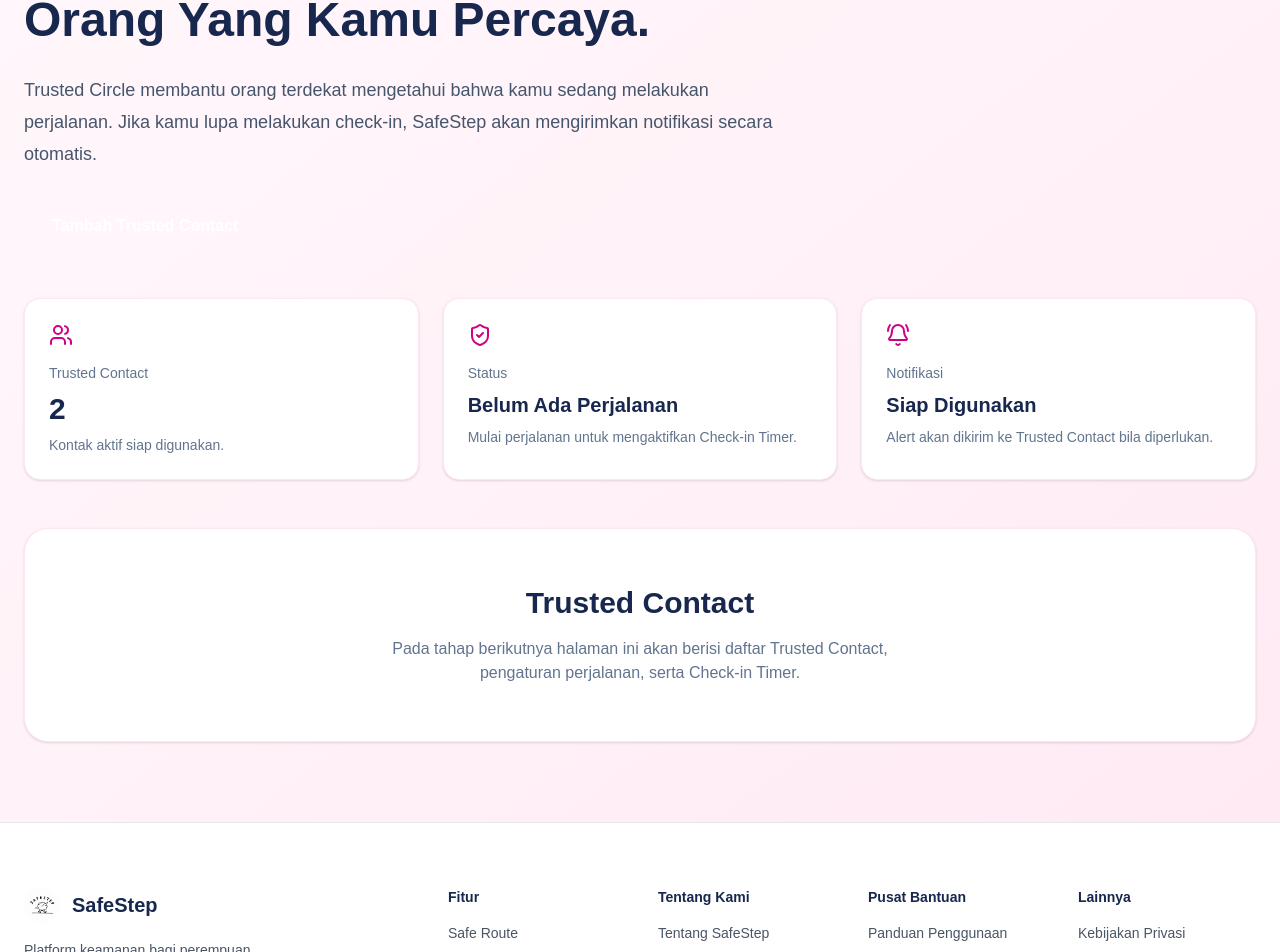
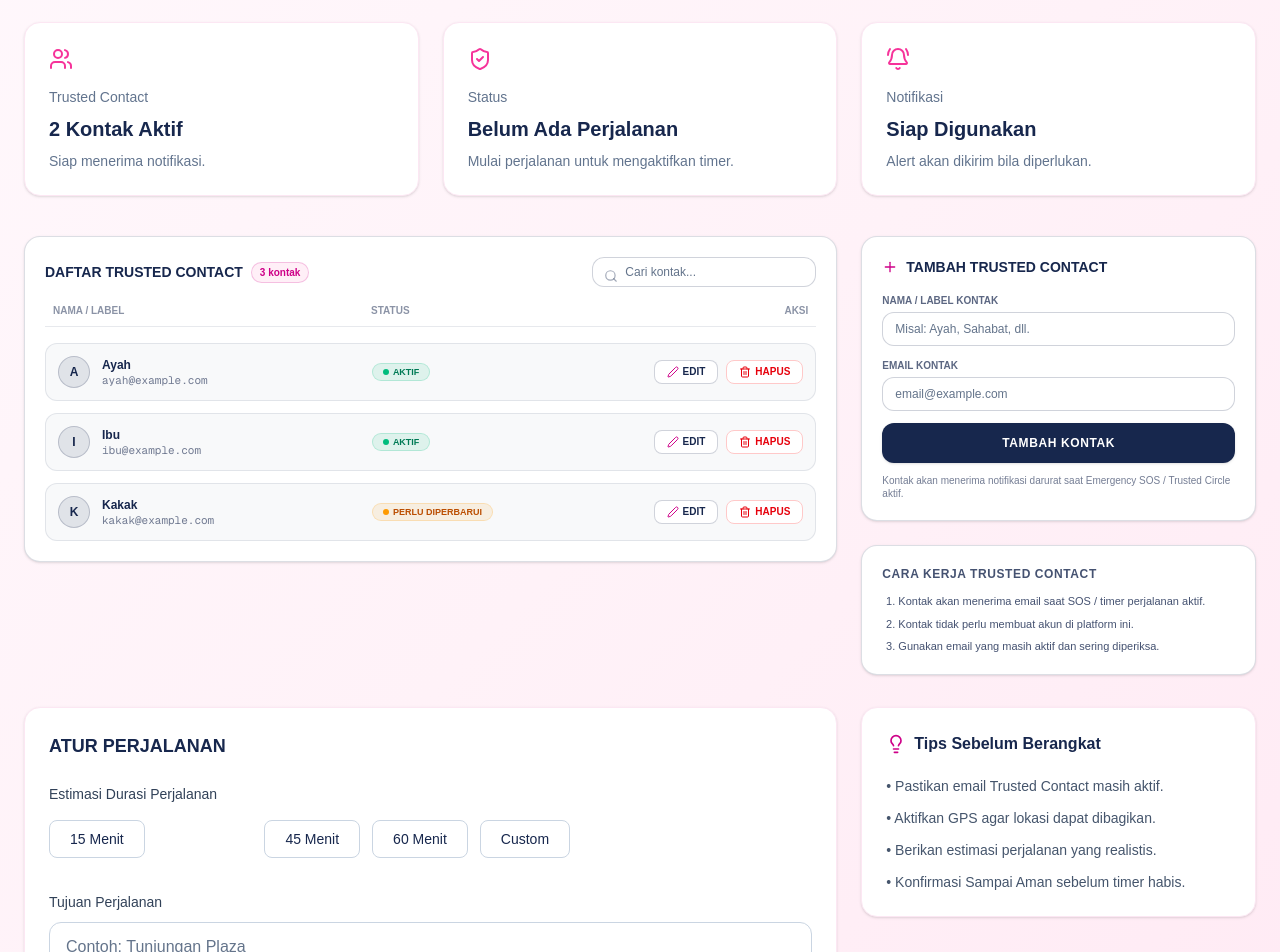
Before and after one commit to CailynMuljadi/sistech-finpro, a Next.js app: page /trusted-circle in a window 1280 px wide. Shown: the part 250-1202 px from the top of the page. Built offline with nearby package versions, Linux system fonts and the light colour scheme; no server answers.

Commit message:
page trusted circle

```diff
--- a/app/trusted-circle/page.tsx
+++ b/app/trusted-circle/page.tsx
@@ -1,104 +1,177 @@
-import Footer from "@/components/Footer";
+'use client';
+
+import React, { useState } from 'react';
+import Footer from '@/components/Footer';
+
+import { useTrustedContacts, Contact } from '@/hooks/useTrustedContacts';
 
 import {
-  Users,
-  ShieldCheck,
-  BellRing,
-} from "lucide-react";
+  ContactList,
+  ContactForm,
+  ContactGuideCard,
+} from '@/features/Contacts';
+
+import TrustedSummary from '@/features/TrustedCircle/TrustedSummary';
+import TravelSetting from '@/features/TrustedCircle/TravelSetting';
+import TravelTips from '@/features/TrustedCircle/TravelTips';
 
 export default function TrustedCirclePage() {
+  const {
+    contacts,
+    activeContacts,
+    addContact,
+    updateContact,
+    removeContact,
+  } = useTrustedContacts();
+
+  // ===========================
+  // Contact States
+  // ===========================
+
+  const [name, setName] = useState('');
+  const [email, setEmail] = useState('');
+  const [searchQuery, setSearchQuery] = useState('');
+  const [emailError, setEmailError] = useState('');
+  const [editingContactId, setEditingContactId] = useState<string | null>(null);
+
+  // ===========================
+  // Validation
+  // ===========================
+
+  const validateEmail = (inputEmail: string) => {
+    const emailRegex = /^[^\s@]+@[^\s@]+\.[^\s@]+$/;
+    return emailRegex.test(inputEmail);
+  };
+
+  // ===========================
+  // Edit Contact
+  // ===========================
+
+  const handleStartEdit = (contact: Contact) => {
+    setEditingContactId(contact.id);
+    setName(contact.name);
+    setEmail(contact.email);
+    setEmailError('');
+  };
+
+  const handleCancelEdit = () => {
+    setEditingContactId(null);
+    setName('');
+    setEmail('');
+    setEmailError('');
+  };
+
+  // ===========================
+  // Submit Form
+  // ===========================
+
+  const handleSubmit = (e: React.FormEvent) => {
+    e.preventDefault();
+
+    if (!name.trim()) {
+      setEmailError('Nama / label kontak wajib diisi.');
+      return;
+    }
+
+    if (!validateEmail(email)) {
+      setEmailError('Format email tidak valid.');
+      return;
+    }
+
+    if (editingContactId) {
+      updateContact(editingContactId, name, email);
+      setEditingContactId(null);
+    } else {
+      addContact(name, email);
+    }
+
+    setName('');
+    setEmail('');
+    setEmailError('');
+  };
+
+  // ===========================
+  // Search
+  // ===========================
+
+  const filteredContacts = contacts.filter(
+    (contact) =>
+      contact.name.toLowerCase().includes(searchQuery.toLowerCase()) ||
+      contact.email.toLowerCase().includes(searchQuery.toLowerCase())
+  );
+
+  // ===========================
+  // Page
+  // ===========================
+
   return (
     <>
-
-
       <main className="min-h-screen bg-gradient-to-br from-[#FFF8FC] via-[#FFF2F8] to-[#FFEAF4]">
 
-        {/* HERO */}
-        <section className="max-w-7xl mx-auto px-6 pt-16">
+        {/* Header */}
 
-          <div className="max-w-3xl">
+        <section className="max-w-7xl mx-auto px-6 pt-14">
 
-            <span className="inline-flex rounded-full bg-pink-100 px-4 py-1 text-sm font-medium text-[#ce0088]">
-              Trusted Circle
-            </span>
+          <h1 className="text-4xl font-bold text-primary">
+            Trusted Circle
+          </h1>
 
-            <h1 className="mt-6 text-5xl font-bold leading-tight text-primary">
-              Tetap Terhubung Dengan
-              <br />
-              Orang Yang Kamu Percaya.
-            </h1>
-
-            <p className="mt-6 text-lg text-slate-600 leading-8">
-              Trusted Circle membantu orang terdekat mengetahui bahwa kamu sedang
-              melakukan perjalanan. Jika kamu lupa melakukan check-in,
-              SafeStep akan mengirimkan notifikasi secara otomatis.
-            </p>
-
-            <button className="mt-8 rounded-xl bg-primary px-7 py-3 font-semibold text-white transition hover:opacity-90">
-              Tambah Trusted Contact
-            </button>
-
-          </div>
+          <p className="mt-4 max-w-3xl text-slate-600 leading-7">
+            Pantau perjalananmu dengan lebih tenang.
+            Tambahkan Trusted Contact dan gunakan
+            Check-in Timer agar orang terdekat mengetahui
+            bahwa kamu telah sampai dengan aman.
+          </p>
 
         </section>
 
-        {/* SUMMARY */}
+        {/* Summary */}
 
-        <section className="max-w-7xl mx-auto px-6 py-12">
+        <section className="max-w-7xl mx-auto px-6 py-10">
 
-          <div className="grid gap-6 md:grid-cols-2 lg:grid-cols-3">
+          <TrustedSummary />
 
-            <div className="rounded-2xl border border-pink-100 bg-white p-6 shadow-sm">
+        </section>
 
-              <Users className="text-[#ce0088]" />
+        {/* Trusted Contact */}
 
-              <p className="mt-4 text-sm text-slate-500">
-                Trusted Contact
-              </p>
+        <section className="max-w-7xl mx-auto px-6">
 
-              <h2 className="mt-2 text-3xl font-bold text-primary">
-                2
-              </h2>
+          <div className="grid grid-cols-1 lg:grid-cols-3 gap-6">
 
-              <p className="mt-2 text-sm text-slate-500">
-                Kontak aktif siap digunakan.
-              </p>
+            {/* Contact List */}
+
+            <div className="lg:col-span-2">
+
+              <ContactList
+                totalContactsCount={contacts.length}
+                filteredContacts={filteredContacts}
+                searchQuery={searchQuery}
+                setSearchQuery={setSearchQuery}
+                editingContactId={editingContactId}
+                onEdit={handleStartEdit}
+                onRemove={removeContact}
+              />
 
             </div>
 
-            <div className="rounded-2xl border border-pink-100 bg-white p-6 shadow-sm">
+            {/* Contact Form */}
 
-              <ShieldCheck className="text-[#ce0088]" />
+            <div className="space-y-6">
 
-              <p className="mt-4 text-sm text-slate-500">
-                Status
-              </p>
+              <ContactForm
+                name={name}
+                setName={setName}
+                email={email}
+                setEmail={setEmail}
+                emailError={emailError}
+                setEmailError={setEmailError}
+                editingContactId={editingContactId}
+                onSubmit={handleSubmit}
+                onCancelEdit={handleCancelEdit}
+              />
 
-              <h2 className="mt-2 text-xl font-bold text-primary">
-                Belum Ada Perjalanan
-              </h2>
-
-              <p className="mt-2 text-sm text-slate-500">
-                Mulai perjalanan untuk mengaktifkan Check-in Timer.
-              </p>
-
-            </div>
-
-            <div className="rounded-2xl border border-pink-100 bg-white p-6 shadow-sm">
-
-              <BellRing className="text-[#ce0088]" />
-
-              <p className="mt-4 text-sm text-slate-500">
-                Notifikasi
-              </p>
-
-              <h2 className="mt-2 text-xl font-bold text-primary">
-                Siap Digunakan
-              </h2>
-
-              <p className="mt-2 text-sm text-slate-500">
-                Alert akan dikirim ke Trusted Contact bila diperlukan.
-              </p>
+              <ContactGuideCard />
 
             </div>
 
@@ -106,20 +179,23 @@
 
         </section>
 
-        {/* PLACEHOLDER */}
+        {/* Travel */}
 
-        <section className="max-w-7xl mx-auto px-6 pb-20">
+        <section className="max-w-7xl mx-auto px-6 py-8">
 
-          <div className="rounded-3xl border border-pink-100 bg-white p-14 shadow-sm text-center">
+          <div className="grid grid-cols-1 lg:grid-cols-3 gap-6">
 
-            <h2 className="text-3xl font-bold text-primary">
-              Trusted Contact
-            </h2>
+            <div className="lg:col-span-2">
 
-            <p className="mt-4 text-slate-500 max-w-xl mx-auto">
-              Pada tahap berikutnya halaman ini akan berisi daftar Trusted
-              Contact, pengaturan perjalanan, serta Check-in Timer.
-            </p>
+              <TravelSetting />
+
+            </div>
+
+            <div>
+
+              <TravelTips />
+
+            </div>
 
           </div>
 
--- /dev/null
+++ b/features/TrustedCircle/TravelSetting.tsx
@@ -0,0 +1,66 @@
+"use client";
+
+import { useState } from "react";
+
+const durations = [15, 30, 45, 60];
+
+export default function TravelSetting() {
+  const [selected, setSelected] = useState(30);
+  const [destination, setDestination] = useState("");
+
+  return (
+    <div className="rounded-2xl border border-pink-100 bg-white p-6 shadow-sm">
+      <h2 className="text-lg font-bold text-primary uppercase">
+        Atur Perjalanan
+      </h2>
+
+      <div className="mt-6">
+        <p className="text-sm font-medium text-slate-700">
+          Estimasi Durasi Perjalanan
+        </p>
+
+        <div className="mt-4 flex flex-wrap gap-3">
+          {durations.map((item) => (
+            <button
+              key={item}
+              onClick={() => setSelected(item)}
+              className={`rounded-lg border px-5 py-2 text-sm transition
+                ${
+                  selected === item
+                    ? "bg-primary text-white border-primary"
+                    : "border-slate-300 hover:border-primary"
+                }`}
+            >
+              {item} Menit
+            </button>
+          ))}
+
+          <button className="rounded-lg border border-slate-300 px-5 py-2 text-sm hover:border-primary">
+            Custom
+          </button>
+        </div>
+      </div>
+
+      <div className="mt-8">
+        <label className="text-sm font-medium text-slate-700">
+          Tujuan Perjalanan
+        </label>
+
+        <input
+          value={destination}
+          onChange={(e) => setDestination(e.target.value)}
+          placeholder="Contoh: Tunjungan Plaza"
+          className="mt-2 w-full rounded-xl border border-slate-300 px-4 py-3 outline-none focus:border-primary"
+        />
+      </div>
+
+      <button className="mt-8 w-full rounded-xl bg-primary py-3 font-semibold text-white hover:opacity-90">
+        MULAI PERJALANAN
+      </button>
+
+      <p className="mt-4 text-center text-xs text-slate-400">
+        Anda hanya dapat memiliki satu perjalanan aktif.
+      </p>
+    </div>
+  );
+}
--- /dev/null
+++ b/features/TrustedCircle/TravelTips.tsx
@@ -0,0 +1,25 @@
+import { Lightbulb } from "lucide-react";
+
+export default function TravelTips() {
+  return (
+    <div className="rounded-2xl border border-pink-100 bg-white p-6 shadow-sm">
+      <div className="flex items-center gap-2">
+        <Lightbulb className="h-5 w-5 text-[#ce0088]" />
+
+        <h3 className="font-bold text-primary">
+          Tips Sebelum Berangkat
+        </h3>
+      </div>
+
+      <ul className="mt-5 space-y-3 text-sm text-slate-600">
+        <li>• Pastikan email Trusted Contact masih aktif.</li>
+
+        <li>• Aktifkan GPS agar lokasi dapat dibagikan.</li>
+
+        <li>• Berikan estimasi perjalanan yang realistis.</li>
+
+        <li>• Konfirmasi Sampai Aman sebelum timer habis.</li>
+      </ul>
+    </div>
+  );
+}
--- /dev/null
+++ b/features/TrustedCircle/TrustedSummary.tsx
@@ -0,0 +1,52 @@
+import { Users, ShieldCheck, BellRing } from "lucide-react";
+
+export default function TrustedSummary() {
+  return (
+    <div className="grid gap-6 md:grid-cols-2 lg:grid-cols-3">
+      <Card
+        icon={<Users className="text-pink-500" />}
+        title="Trusted Contact"
+        value="2 Kontak Aktif"
+        desc="Siap menerima notifikasi."
+      />
+
+      <Card
+        icon={<ShieldCheck className="text-pink-500" />}
+        title="Status"
+        value="Belum Ada Perjalanan"
+        desc="Mulai perjalanan untuk mengaktifkan timer."
+      />
+
+      <Card
+        icon={<BellRing className="text-pink-500" />}
+        title="Notifikasi"
+        value="Siap Digunakan"
+        desc="Alert akan dikirim bila diperlukan."
+      />
+    </div>
+  );
+}
+
+function Card({
+  icon,
+  title,
+  value,
+  desc,
+}: {
+  icon: React.ReactNode;
+  title: string;
+  value: string;
+  desc: string;
+}) {
+  return (
+    <div className="rounded-2xl border border-pink-100 bg-white p-6 shadow-sm">
+      {icon}
+
+      <p className="mt-4 text-sm text-slate-500">{title}</p>
+
+      <h2 className="mt-2 text-xl font-bold text-primary">{value}</h2>
+
+      <p className="mt-2 text-sm text-slate-500">{desc}</p>
+    </div>
+  );
+}
```
Also changed, not shown: features/TrustedCircle/TrustedContactSection.tsx (added, +23 -0 lines).
